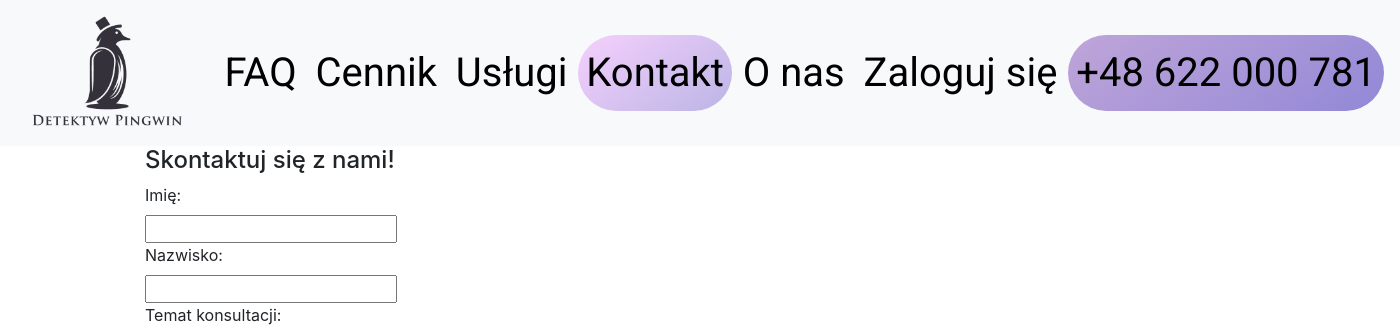
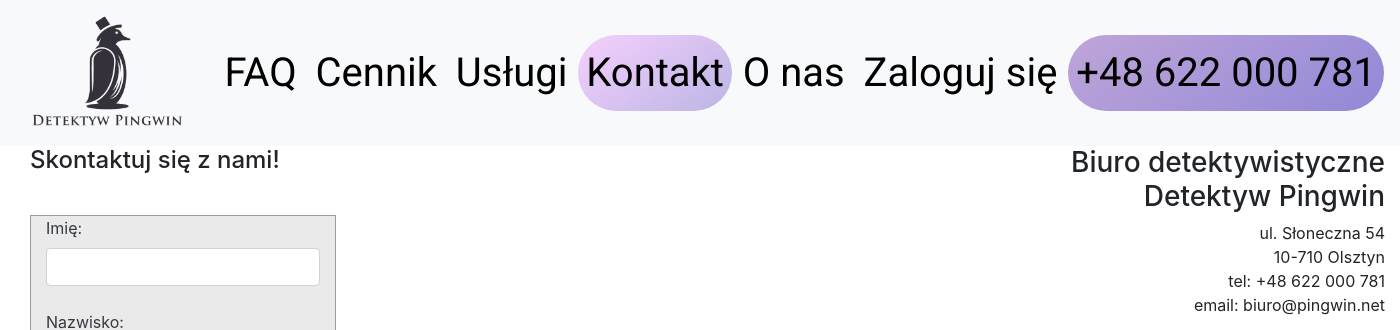
Before and after one commit to 155972/detective_penguin, a PHP site: page /client_pages/contact.php in a window 1400 px wide. Shown: the top 330 px of the page. Run offline with PHP 8.4, Linux system fonts and the light colour scheme; data that the repository does not hold is empty.

Commit message:
upgrade styli

```diff
--- a/client_pages/contact.php
+++ b/client_pages/contact.php
@@ -27,18 +27,20 @@
 </head>
 <body>
     <header></header>
+    <div class="container col-md-12">
+                    <div id="cont" style="float:left;">
                         <div class="container">
-        <table>
-            <tr>
-                <td>
                             <h4>Skontaktuj się z nami!</h4>
-                        <form>
-                            <label for="firstname">Imię:</label></br>
-                            <input type="text" name="firstname"></br>
-                            <label for="lastname">Nazwisko:</label></br>
-                            <input type="text" name="lastname"></br>
-                            <label for="service">Temat konsultacji:</label></br>
-                            <select name="service">
+                            <div id="cont-row" class="align-items-center">
+                                <div id="cont-column">
+                                    <div id="cont-box" class="col-md-12">
+                                    <form class="form">
+                                        <label class="text-dark" for="firstname">Imię:</label></br>
+                                        <input class="form-control" type="text" name="firstname"></br>
+                                        <label class="text-dark" for="lastname">Nazwisko:</label></br>
+                                        <input class="form-control"  type="text" name="lastname"></br>
+                                        <label class="text-dark" for="service">Temat konsultacji:</label></br>
+                                        <select class="form-control" name="service">
                                         <?php
                                             require_once "../connect.php";
 
@@ -66,20 +68,23 @@
                                             }
                                         ?>
                                         </select></br>
-                            <label for="comment">Komentarz:</label></br>
-                            <textarea name="comment"></textarea></br>
-                            <label for="date">Data konsultacji</label></br>
-                            <input type="date" name="date"></br>
-                            <label for="time">Godzina konsultacji</label></br>
-                            <input type="time" name="time"></br>
-                            <label for="phone">Numer kontaktowy</label></br>
-                            <input type="tel" name="phone"></br>
-                            <p><input type="submit" value="wyslij"></p>
+                                        <label class="text-dark" for="comment">Komentarz:</label></br>
+                                        <textarea style="width:100%;" name="comment"></textarea></br>
+                                        <label class="text-dark" for="date">Data konsultacji</label></br>
+                                        <input class="form-control" type="date" name="date"></br>
+                                        <label class="text-dark" for="time">Godzina konsultacji</label></br>
+                                        <input class="form-control" type="time" name="time"></br>
+                                        <label class="text-dark" for="phone">Numer kontaktowy</label></br>
+                                        <input class="form-control" type="tel" name="phone"></br>
+                                        <p><input class="btn btn-color btn-md" type="submit" value="wyslij"></p>
                                         </br>
                                     </form>
-
-                </td>
-                <td style="text-align: right;">
+                                    </div>
+                                </div>
+                            </div>
+                        </div>
+                    </div>
+                <div style="text-align: right;">
                     <h3>Biuro&nbsp;detektywistyczne </br>Detektyw&nbsp;Pingwin</h3>
                     <p>
                     ul.&nbsp;Słoneczna&nbsp;54</br>
@@ -87,10 +92,8 @@
                     tel:&nbsp;+48&nbsp;622&nbsp;000&nbsp;781 </br>
                     email:&nbsp;biuro@pingwin.net</br>
                     </p>
-                </td>
-            </tr>
-        </table>
-        <iframe src="https://www.google.com/maps/embed?pb=!1m18!1m12!1m3!1d2359.552651906696!2d20.453917615853523!3d53.744041780064336!2m3!1f0!2f0!3f0!3m2!1i1024!2i768!4f13.1!3m3!1m2!1s0x46e27f4c552e8ff5%3A0x1bf53ea293a96035!2sS%C5%82oneczna%2054%2C%2010-710%20Olsztyn!5e0!3m2!1spl!2spl!4v1642716932896!5m2!1spl!2spl" width="100%" height="400" style="border:1; border-radius:10px;" allowfullscreen="" loading="lazy"></iframe>
+                </div>
+        <iframe src="https://www.google.com/maps/embed?pb=!1m18!1m12!1m3!1d2359.552651906696!2d20.453917615853523!3d53.744041780064336!2m3!1f0!2f0!3f0!3m2!1i1024!2i768!4f13.1!3m3!1m2!1s0x46e27f4c552e8ff5%3A0x1bf53ea293a96035!2sS%C5%82oneczna%2054%2C%2010-710%20Olsztyn!5e0!3m2!1spl!2spl!4v1642716932896!5m2!1spl!2spl" allowfullscreen="" loading="lazy"></iframe>
     </div>
 
     <script>
--- a/client_pages/price_list.php
+++ b/client_pages/price_list.php
@@ -60,11 +60,11 @@
 
 echo<<<EOT
                         <tr id="{$ID}">
-                            <td style="width: 70%;">
+                            <td style="width: 50%;">
                                 <h4>{$name}</h4></br>
                                 <a class="b_check_price" href="services.php#{$ID}" style="font-size: 16px; float:left; margin:-25px 0 25px 0;">Dowiedz się więcej</a>
                             </td>
-                            <td style="width: 15%;">{$cost}</td>
+                            <td style="width: 25%; text-align:center;">{$cost}</td>
                             <td style="width: 15%;">
                                 <a class="b_check_price" href="contact.php?chosen_service={$ID}" style="font-size: 16px;">Wybierz usługę</a>
                             </td>
--- a/client_pages/style.css
+++ b/client_pages/style.css
@@ -14,7 +14,7 @@ li:last-child a{
     border-radius: 100px;
 }
 li:last-child a:hover{
-    background-color: #9f73ff;
+    background-image: linear-gradient(144deg, #a981d1, #6d5fca);
 }
 #mainmenu{
     width:100%;
@@ -76,6 +76,16 @@ li a:hover{
     padding: 20px;
 }
 
+#cont .container #cont-row #cont-column #cont-box{
+    margin-top: 40px;
+    max-width: 600px;
+    border: 1px solid #9C9C9C;
+    background-color: #EAEAEA;
+  }
+  #cont .container #cont-row #cont-column #cont-box #cont-form {
+    padding: 20px;
+}
+
   .btn-color{
     background-image: linear-gradient(144deg, #bfa5d9, #9288d7);
   }
@@ -99,7 +109,6 @@ li a:hover{
 }
 .t_check_price{
     width: 15%;
-    /* display: contents; */
 }
 .container table{
     width: 100%;
@@ -112,3 +121,11 @@ a.b_check_price:hover{
 .light{
     background-image: linear-gradient(144deg, #f5eaff, #e0dbff,#f5eaff);
 }
+iframe{
+    width:40vw;
+    max-width:600px;
+    height:400px;
+    border:1;
+    border-radius:10px;
+    float:right;
+}
```
Also changed, not shown: client_pages/services.php (+3 -5 lines). Lines whose indentation alone changed are shown as unchanged.
